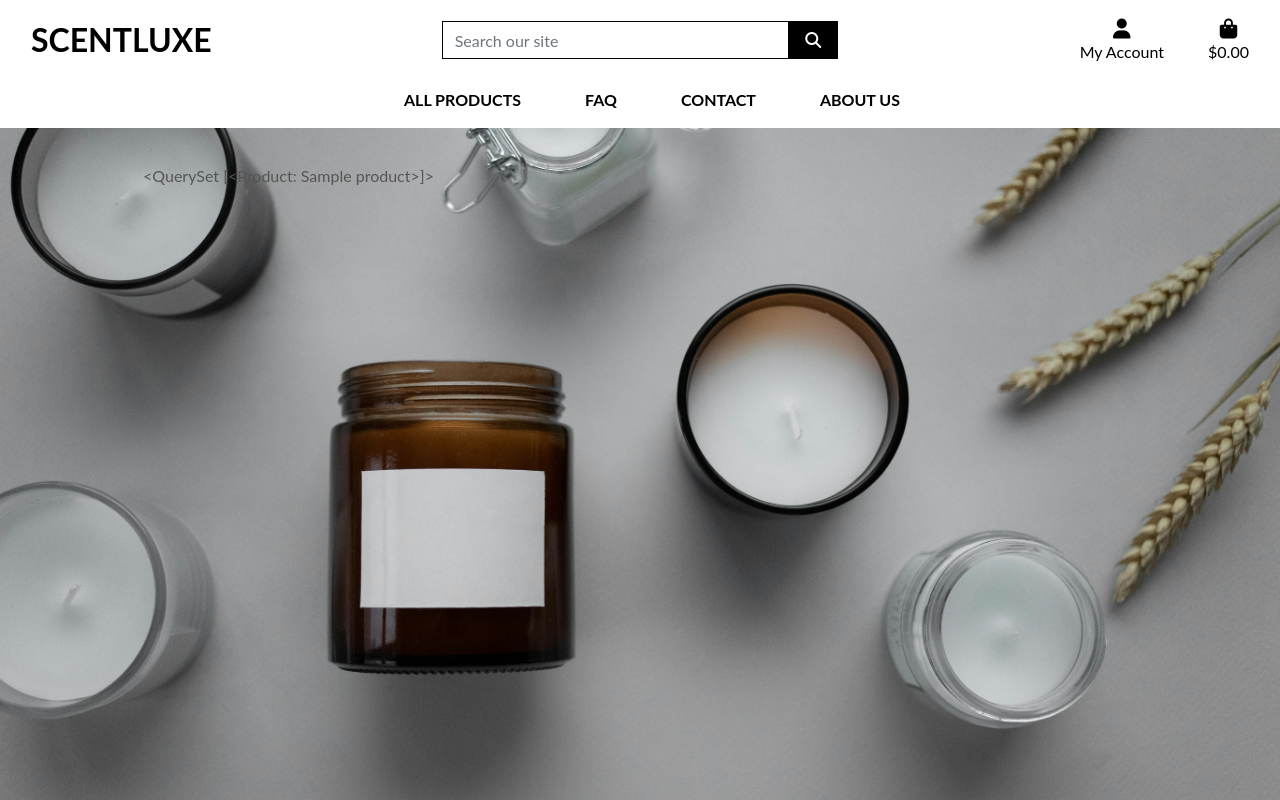
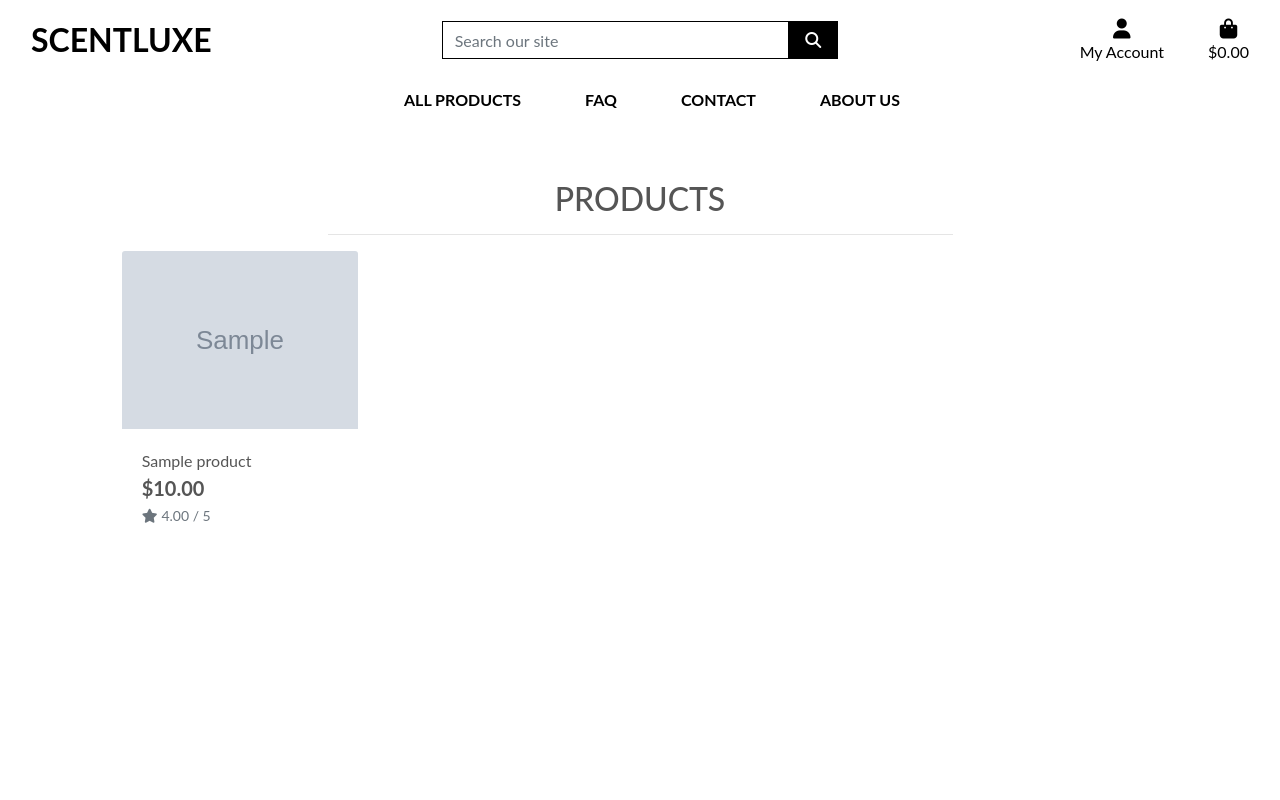
Before and after one commit to aimanh04/PP5-scent_luxe, a Django app: page /products/ in a window 1280 px wide. Run offline with Django 3.2, Linux system fonts and the light colour scheme; tables that the repository leaves empty hold one stand-in row (values such as "Sample post"); grey boxes marked "Sample" are stand-in pictures; some libraries are stand-ins or nearby versions.

Commit message:
Started product template

```diff
--- a/products/templates/products/products.html
+++ b/products/templates/products/products.html
@@ -10,10 +10,69 @@
 {% endblock %}
 
 {% block content %}
-    <div class="container">
+    <div class="overlay"></div>
+    <div class="container-fluid">
         <div class="row">
-            <div class="col">
-                {{ products }}
+            <div class="col text-center mt-3">
+                <h2 class="logo-font">Products</h2>
+                <hr class="w-50 mb-1">
+            </div>
+        </div>
+        <div class="row">
+            <div class="product-container col-10 offset-1">
+                <div class="row mt-1 mb-2"></div>
+                <div class="row">
+                    {% for product in products %}
+                    <div class="col-sm-6 col-md-6 col-lg-4 col-xl-3">
+                        <div class="card h-100 border-0">
+                            {% if product.image %}
+                                <a href="">
+                                    <img class="card-img-top img-fluid" src="{{ product.image.url }}" alt="{{ product.name }}">
+                                </a>
+                                {% else %}
+                                <a href="">
+                                    <img class="card-img-top img-fluid" src="{{ MEDIA_URL }}noimage.png" alt="{{ product.name }}">
+                                </a>
+                                {% endif %}
+                                <div class="card-body pb-0">
+                                    <p class="mb-0">{{ product.name }}</p>
+                                </div>
+                                <div class="card-footer bg-white pt-0 border-0 text-left">
+                                    <div class="row">
+                                        <div class="col">
+                                            <p class="lead mb-0 text-left font-weight-bold">${{ product.price }}</p>
+                                            {% if product.rating %}
+                                                <small class="text-muted"><i class="fas fa-star mr-1"></i>{{ product.rating }} / 5</small>
+                                            {% else %}
+                                                <small class="text-muted">No Rating</small>
+                                            {% endif %}
+                                        </div>
+                                    </div>
+                                </div>
+                            </div>
+                        </div>
+                        {% if forloop.counter|divisibleby:1 %}
+                            <div class="col-12 d-sm-none mb-5">
+                                <hr>
+                            </div>
+                        {% endif %}
+                        {% if forloop.counter|divisibleby:2 %}
+                            <div class="col-12 d-none d-sm-block d-md-block d-lg-none mb-5">
+                                <hr>
+                            </div>
+                        {% endif %}
+                        {% if forloop.counter|divisibleby:3 %}
+                            <div class="col-12 d-none d-lg-block d-xl-none mb-5">
+                                <hr>
+                            </div>
+                        {% endif %}
+                        {% if forloop.counter|divisibleby:4 %}
+                            <div class="col-12 d-none d-xl-block mb-5">
+                                <hr>
+                            </div>
+                        {% endif %}
+                    {% endfor %}
+                </div>
             </div>
         </div>
     </div>
--- a/static/css/base.css
+++ b/static/css/base.css
@@ -56,6 +56,16 @@ body {
     border: 1px solid black !important;
 }
 
+.overlay {
+	height: 100%;
+	width: 100%;
+	top: 0;
+	left: 0;
+	position: fixed;
+	background: white;
+    z-index: -1;
+}
+
 /* -------------------------------- Media Queries */
 
 /* Slightly larger container on xl screens */
--- a/templates/base.html
+++ b/templates/base.html
@@ -2,7 +2,8 @@
 
 <!doctype html>
 <html lang="en">
-  <head>
+
+<head>
 
     {% block meta %}
         <meta http-equiv="X-UA-Compatible" content="ie=edge">
@@ -37,7 +38,8 @@
     {% endblock %}
 
     <title>ScentLuxe {% block extra_title %}{% endblock %}</title>
-  </head>
+</head>
+
 <body>
     <header class="container-fluid fixed-top">
         <div id="topnav" class="row bg-white pt-lg-2 d-none d-lg-flex">
```
Also changed, not shown: media/noimage.png (added).
